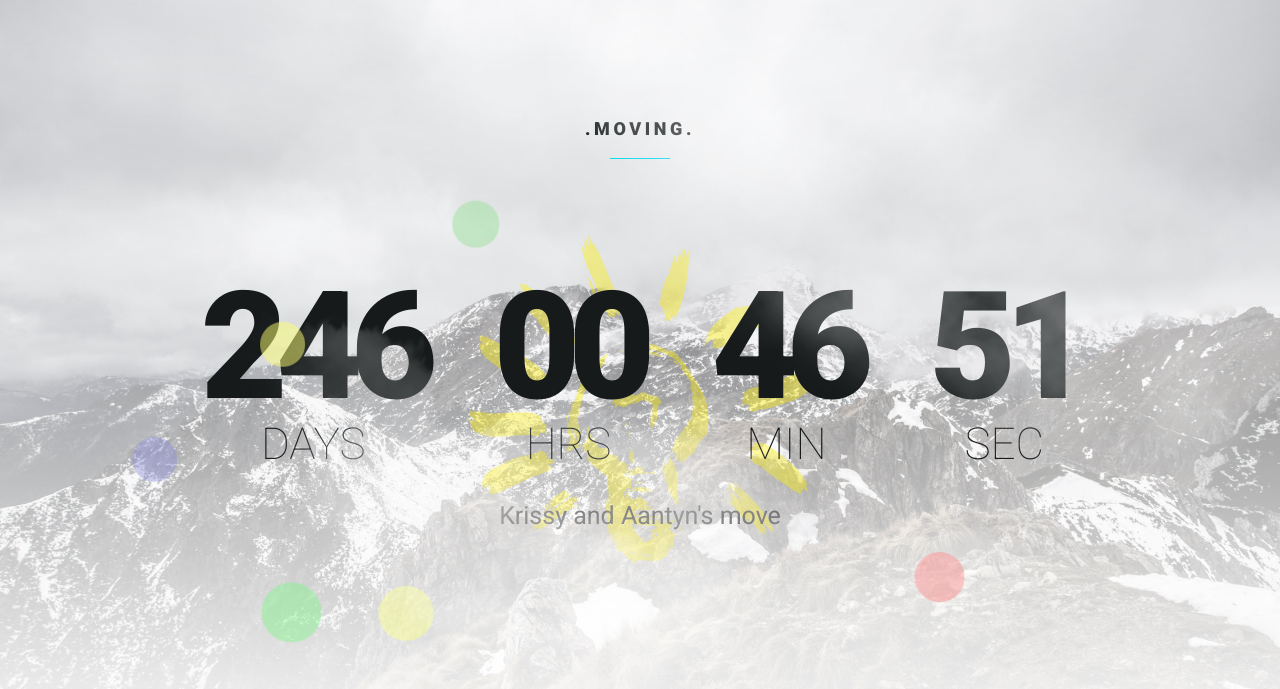
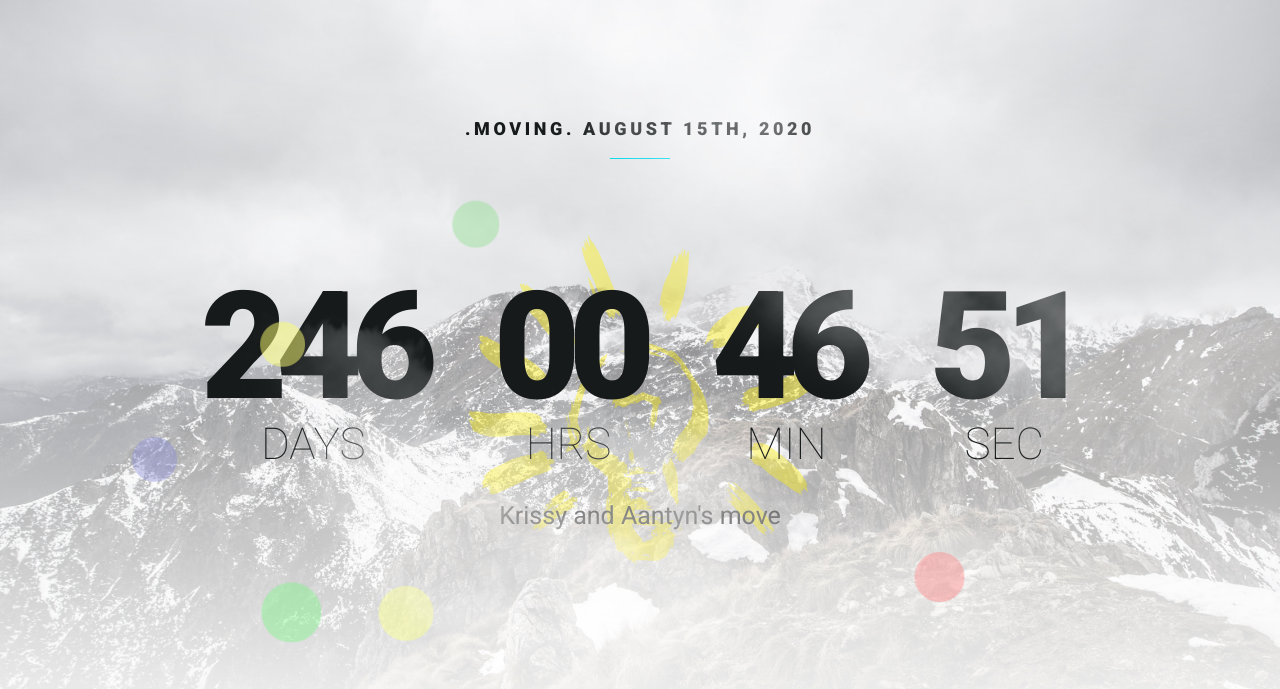
Before and after one commit to hashtag-buttersmove/github.io, a plain HTML site: page index.html in a window 1280 px wide. Shown: the top 689 px of the page. Drawn offline with Linux system fonts and the light colour scheme.

Commit message:
Update index.html

```diff
--- a/index.html
+++ b/index.html
@@ -70,7 +70,7 @@
                 <li class="layer" data-depth="0.20">
                     <div class="title">
                         <h2>
-                            .MOVING.
+                            .MOVING. August 15th, 2020
                         </h2>
                         <span class="line"></span>
                     </div>
```
